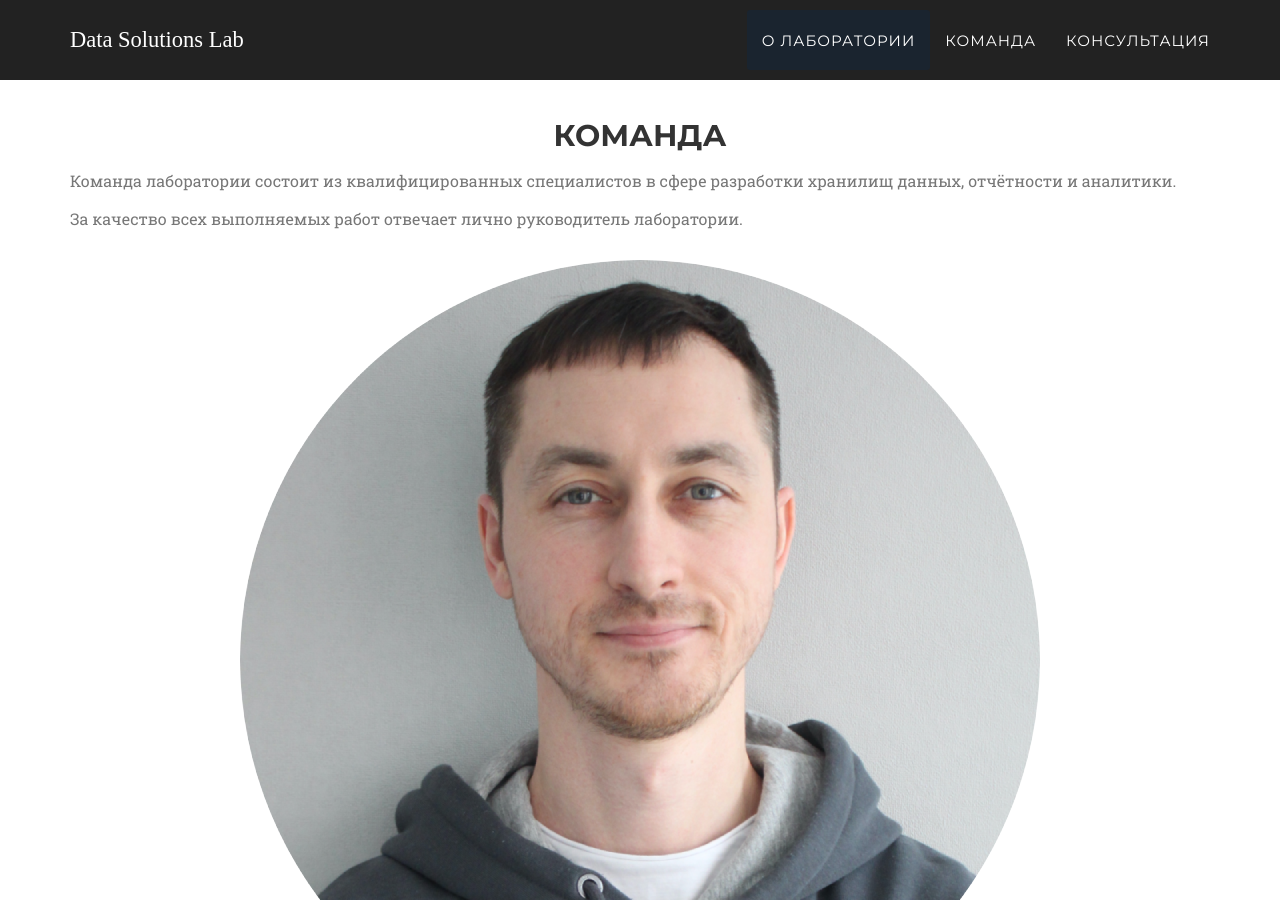
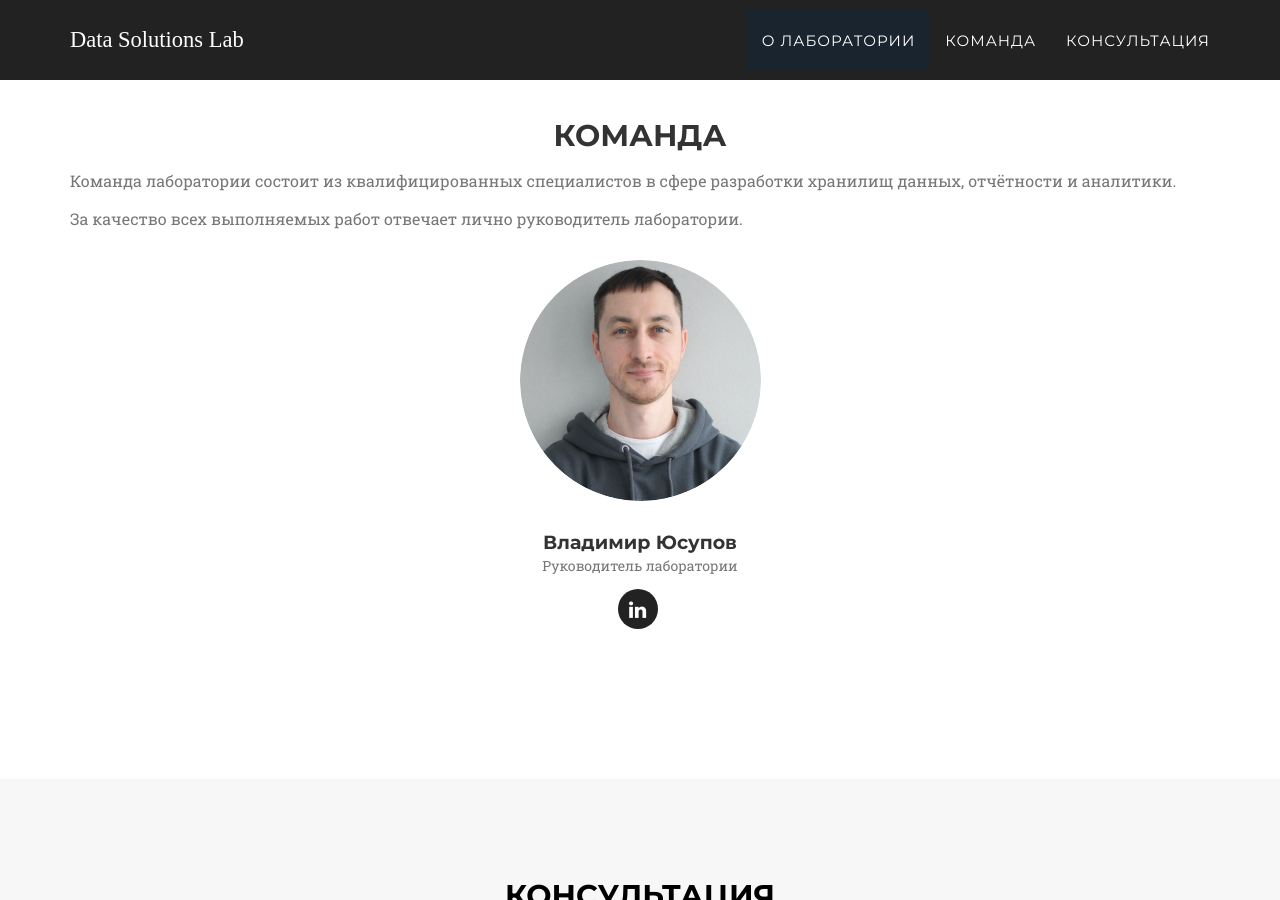
Before and after one commit to techwritex/datasolutionslab, a Jekyll site: the page built from index.html, in a window 1280 px wide and 900 px high, scrolled down 1407 px. Built offline with Jekyll 4.4.1, drawn with Linux system fonts in a browser that asks for light colours; some web fonts are replaced.

Commit message:
boss-photo-update-3

```diff
--- a/_includes/team.html
+++ b/_includes/team.html
@@ -22,7 +22,7 @@
                 <div class="col-sm-12">
                     <div class="team-member">
                         <!-- <img src="img/team/{{ member.pic }}.jpg" class="img-responsive img-circle" alt=""> -->
-                        <img src="img/team/{{ member.pic }}.png" class="img-responsive img-circle" alt="">
+                        <img src="img/team/{{ member.pic }}.png" width="255" class="img-responsive img-circle" alt="">
                         <h4>{{ member.name }}</h4>
                         <p class="text-muted">{{ member.position }}</p>
                         <ul class="list-inline social-buttons">
```
